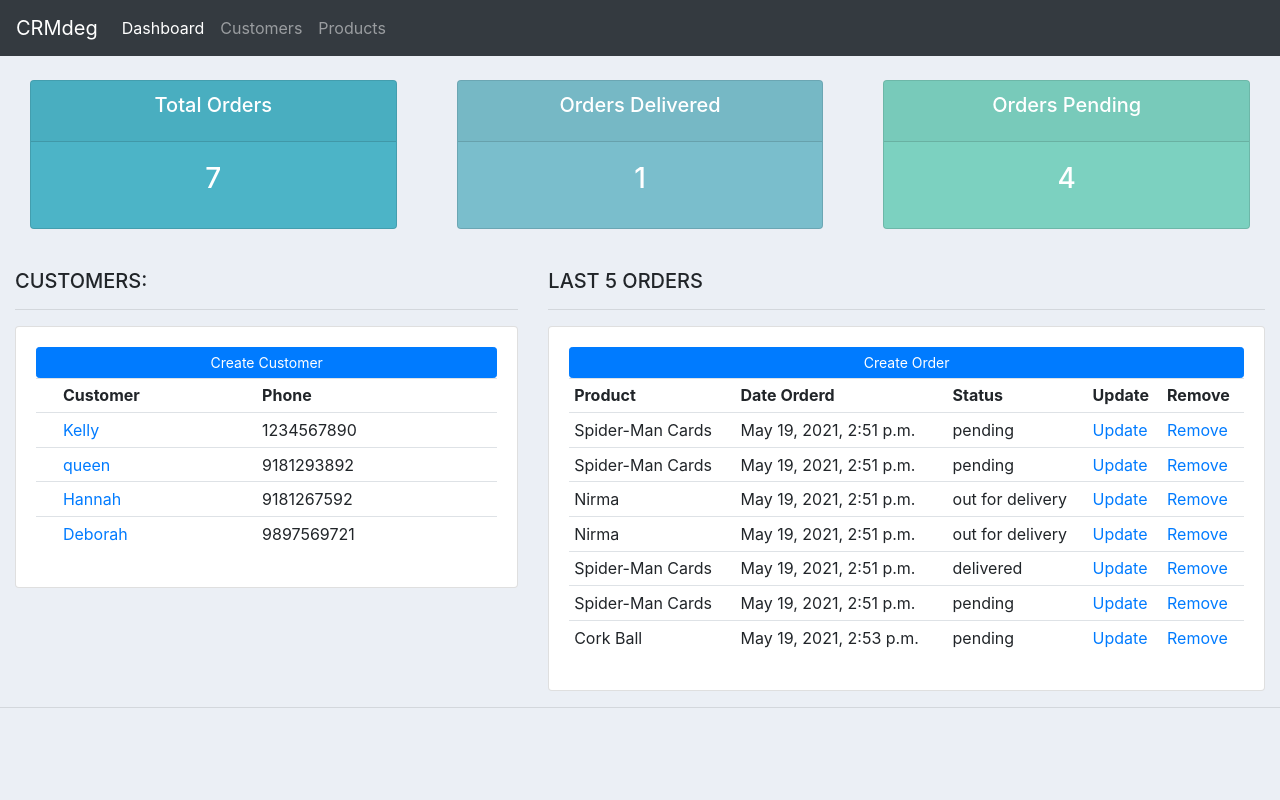
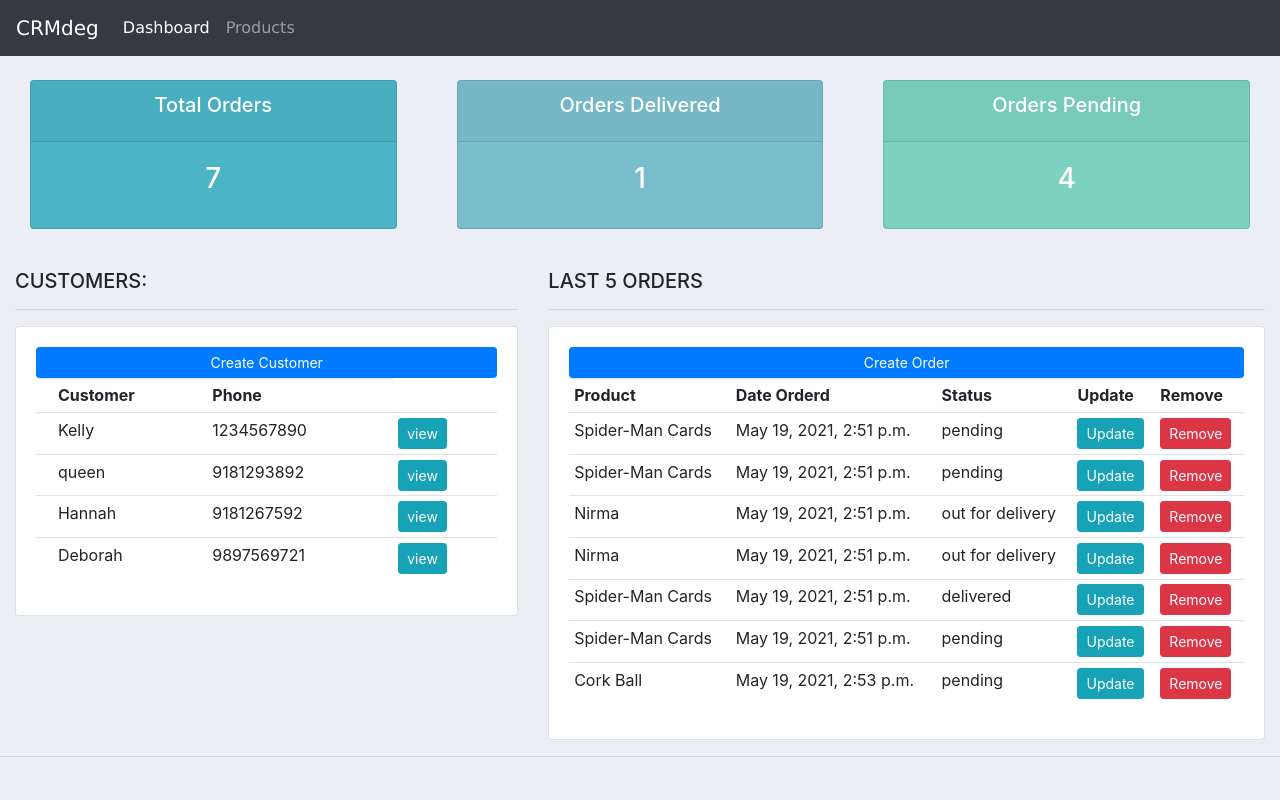
Before and after one commit to iib2019014/CRM_project, a Django app: page /dashboard/ in a window 1280 px wide. Run offline with Django 3.2, Linux system fonts and the light colour scheme; data comes from the database, SQL or seed files in the repository; some libraries are stand-ins or nearby versions.

Commit message:
1) 'create order' in dashboard goes to a form for creating order 2) created forms.py file 3 ) started createOderForm()

```diff
--- a/accounts/templates/accounts/dashboard.html
+++ b/accounts/templates/accounts/dashboard.html
@@ -21,8 +21,9 @@
 					{% for customer in customers%}
 						<tr>
 							<td></td>
-							<td><a href="{% url 'customer' customer.id %}">{{customer.name}}</a></td>
+							<td>{{customer.name}}</td>
 							<td>{{customer.phone}}</td>
+							<td><a class="btn btn-sm btn-info" href="{% url 'customer' customer.id %}">view</a></td>
 						</tr>
 					{% endfor %}
 				</tr>
@@ -35,7 +36,7 @@
 		<h5>LAST 5 ORDERS</h5>
 		<hr>
 		<div class="card card-body">
-			<a class="btn btn-primary  btn-sm btn-block" href="">Create Order</a>
+			<a class="btn btn-primary  btn-sm btn-block" href="{% url 'createOrder' %}">Create Order</a>
 			<table class="table table-sm">
 				<tr>
 					<th>Product</th>
@@ -50,8 +51,8 @@
 						<td>{{order.product}}</td>
 						<td>{{order.date_ordered}}</td>
 						<td>{{order.status}}</td>
-						<td><a href="#">Update</a></td>
-						<td><a href="#">Remove</a></td>
+						<td><a class="btn btn-sm btn-info" href="#">Update</a></td>
+						<td><a class="btn btn-sm btn-danger" href="#">Remove</a></td>
 					</tr>
 				{% endfor %}
 			</table>
--- a/accounts/templates/accounts/navbar.html
+++ b/accounts/templates/accounts/navbar.html
@@ -1,18 +1,18 @@
 {% load static %}
 
 <nav class="navbar navbar-expand-lg navbar-dark bg-dark">
-    <a class="navbar-brand" href="#">CRMdeg</a>
+    <a class="navbar-brand" style="font-family:'Lucida Sans', 'Lucida Sans Regular', 'Lucida Grande', 'Lucida Sans Unicode', Geneva, Verdana, sans-serif;" href="{% url 'home' %}">CRMdeg</a>
     <button class="navbar-toggler" type="button" data-toggle="collapse" data-target="#navbarNav" aria-controls="navbarNav" aria-expanded="false" aria-label="Toggle navigation">
       <span class="navbar-toggler-icon"></span>
     </button>
-    <div class="collapse navbar-collapse" id="navbarNav">
+    <div class="collapse navbar-collapse" style="font-family:'Lucida Sans', 'Lucida Sans Regular', 'Lucida Grande', 'Lucida Sans Unicode', Geneva, Verdana, sans-serif;" id="navbarNav">
       <ul class="navbar-nav">
         <li class="nav-item active">
           <a class="nav-link" href="{% url 'dashboard' %}">Dashboard</a>
         </li>
-        <li class="nav-item">
+        <!-- <li class="nav-item">
           <a class="nav-link" href="{% url 'customer' 'pk_cust_id' %}">Customers</a>
-        </li>
+        </li> -->
         <li class="nav-item">
           <a class="nav-link" href="{% url 'products' %}">Products</a>
         </li>
--- a/accounts/urls.py
+++ b/accounts/urls.py
@@ -5,13 +5,17 @@ from .views import(
     productsView,
     statusView,
     customerView,
+    createOrderView,
 )
 
 urlpatterns = [
     # path('admin/', admin,site.urls),
+
     path('', homePageView, name='home'),
     path('dashboard/', dashboardView, name='dashboard'),
     path('products/', productsView, name='products'),
     path('status/', statusView, name='status'),
     path('customer/<str:pk_cust_id>/', customerView, name='customer'),
+
+    path('createOrder/', createOrderView, name='createOrder'),
 ]
--- a/accounts/views.py
+++ b/accounts/views.py
@@ -6,6 +6,10 @@ from .models import(
     Product,
     Customer,
     Order,
+)
+
+from .forms import(
+    CreateOrderForm,
 )
 
 # Create your views here.
@@ -59,3 +63,9 @@ def customerView(request, pk_cust_id) :
 def statusView(request) :
     context = {}
     return render(request, 'accounts\status.html', context)
+
+def createOrderView(request) :
+    context = {}
+    createOrderForm = CreateOrderForm()
+    context['createOrderForm'] = createOrderForm
+    return render(request, 'accounts/form_templates/createOrder_form.html', context)
```
Also changed, not shown: accounts/forms.py (added, +9 -0 lines), accounts/templates/accounts/form_templates/createOrder_form.html (added, +11 -0 lines).
